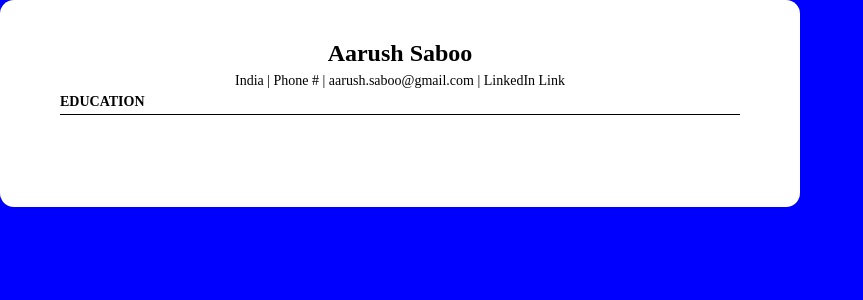
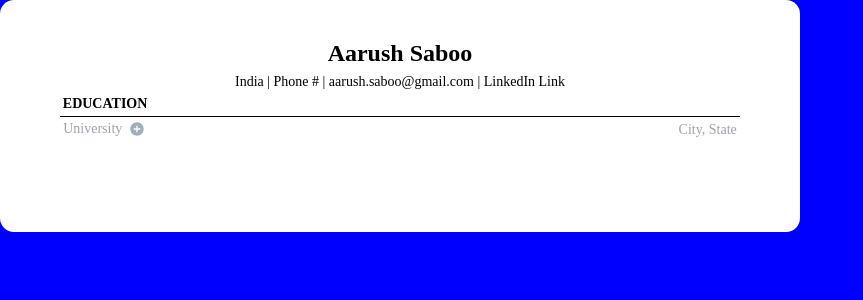
Before and after one commit to aarushsaboo/resume-frontend, a JavaScript app: page / in a window 1280 px wide. Shown: the top 300 px of the page, without its empty margins (0-863 px from the left). Built offline with nearby package versions, Linux system fonts and the light colour scheme; the HTML template or start-up script is replaced by a standard one.

Commit message:
Added leftIcon & rightIcon to each of the components. Intending to make code smaller by passing the styles.

```diff
--- a/src/components/Heading/Heading.js
+++ b/src/components/Heading/Heading.js
@@ -3,9 +3,11 @@ import styles from './Heading.module.css';
 const Heading = () => {
   return (
     <div className={styles.heading}>
+      <div className={styles.leftIcon}></div>
       <p>
         <strong>EDUCATION</strong>
       </p>
+      <div className={styles.rightIcon}></div>
     </div>
   )
 };
--- a/src/components/Heading/Heading.module.css
+++ b/src/components/Heading/Heading.module.css
@@ -21,4 +21,11 @@
 }
 
 
+.leftIcon{
+    padding-right: .2em;
+}
+
+.rightIcon{
+    padding-left: .2rem;
+}
 /* leave room for outline */
--- a/src/components/Organization/Organization.js
+++ b/src/components/Organization/Organization.js
@@ -3,7 +3,38 @@ import styles from './Organization.module.css';
 const Organization = () => {
   return (
     <div className={styles.organization}>
+      <div className={styles.container}>
+        <div className={styles.part1}>
+          <div className={styles.textContent}>
+            <div className={styles.leftIcon}></div>
+            <div className={styles.text}>
+              <p>University</p>
+            </div>
+            <div className={styles.rightIcon}></div>
+          </div>
 
+          <svg
+            width="16"
+            height="16"
+            viewBox="0 0 16 16"
+            fill="none"
+            xmlns="http://www.w3.org/2000/svg"
+            class="cursor-pointer ml-1 mt-0.5 v-popper--has-tooltip"
+          >
+            <path
+              d="M7.99992 1.33398C4.31992 1.33398 1.33325 4.32065 1.33325 8.00065C1.33325 11.6807 4.31992 14.6673 7.99992 14.6673C11.6799 14.6673 14.6666 11.6807 14.6666 8.00065C14.6666 4.32065 11.6799 1.33398 7.99992 1.33398ZM11.3333 8.66732H8.66659V11.334L7.33325 11.334V8.66732H4.66659V7.33398L7.33325 7.33398L7.33325 4.66732H8.66659V7.33398H11.3333L11.3333 8.66732Z"
+              fill="#A1AEB7"
+            ></path>
+          </svg>
+        </div>
+        <div className={styles.part2}>
+          <div className={styles.leftIcon}></div>
+          <div className={styles.cityState}>
+            <p>City, State</p>
+          </div>
+          <div className={styles.rightIcon}></div>
+        </div>
+      </div>
     </div>
   )
 };
--- a/src/components/Organization/Organization.module.css
+++ b/src/components/Organization/Organization.module.css
@@ -0,0 +1,97 @@
+.organization {
+  width: 100%;
+  margin-top: 0.125rem;
+  position: relative;
+}
+
+.container {
+  justify-content: space-between;
+  align-items: center;
+  width: 100%;
+  display: flex;
+}
+
+.part1{
+    justify-content: flex-start;
+    flex-direction: row;
+    display: flex;
+}
+
+.part1 svg{
+    width: 16px; height: 16px; left: 100%;
+    cursor: pointer;
+    margin-top: 0.125rem;
+    margin-left: 0.25rem;
+    display: block;
+    vertical-align: middle;
+}
+
+/* text */
+.textContent{
+    align-items: center;
+    display: flex;
+    position: relative;
+}
+
+.text{
+    cursor: pointer;
+
+    font-size: 14px;
+    text-transform: unset;
+    font-family: "Times New Roman", Times, serif;
+    line-height: 20.5px;
+    text-align: left;
+
+    border-bottom-width: 1px;
+    border-color: transparent;
+    min-width: 20px;
+}
+
+/* outline for .text */
+
+.text p{
+
+    margin-left: 0px !important;
+    height: max-content;
+    margin: 0;
+        color: rgb(156 163 175);
+}
+
+/* part2 */
+.part2{
+    align-items: center;
+    position: relative;
+    display: flex;
+
+}
+
+.leftIcon{
+    padding-right: .2em;
+}
+
+.rightIcon{
+    padding-left: .2rem;
+}
+
+.cityState{
+
+    font-size: 14px;
+    text-transform: unset;
+    font-family: "Times New Roman", Times, serif;
+    line-height: 21.5px;
+
+    text-align: left;
+
+    border-color: transparent;
+
+    border-bottom-width: 1px;
+
+    min-width: 20px;
+}
+
+.cityState p{
+    height: max-content;
+    margin-left: 0px;
+    cursor: pointer;
+    color: rgb(156 163 175);
+}
--- a/src/pages/ResumeWorkspace/ResumeWorkspace.js
+++ b/src/pages/ResumeWorkspace/ResumeWorkspace.js
@@ -1,6 +1,7 @@
 import styles from './ResumeWorkspace.module.css';
 import Personal from './components/Personal/Personal';
 import Heading from '../../components/Heading/Heading';
+import Organization from '../../components/Organization/Organization';
 
 const ResumeWorkspace = () => {
   return (
@@ -9,7 +10,8 @@ const ResumeWorkspace = () => {
       <div className={styles.resumeContent}>
         <Personal />
         <div className={styles.education}>
-          <Heading />
+                  <Heading />
+                  <Organization />
         </div>
       </div>
     </div>
--- a/src/pages/ResumeWorkspace/components/Personal/Personal.js
+++ b/src/pages/ResumeWorkspace/components/Personal/Personal.js
@@ -1,18 +1,25 @@
-import styles from './Personal.module.css';
+import styles from "./Personal.module.css"
 
 const Personal = () => {
   return (
     <div className={styles.personal}>
       <div className={styles.name}>
+        <div className={styles.leftIcon}></div>
         <p>
           <strong>Aarush Saboo</strong>
         </p>
+
+        <div className={styles.rightIcon}></div>
       </div>
+      <div className={styles.container}>
         <div className={styles.otherPersonalDetails}>
+          <div className={styles.leftIcon}></div>
           <p>India | Phone # | aarush.saboo@gmail.com | LinkedIn Link</p>
+          <div className={styles.rightIcon}></div>
+        </div>
       </div>
     </div>
   )
-};
+}
 
-export default Personal;
+export default Personal
--- a/src/pages/ResumeWorkspace/components/Personal/Personal.module.css
+++ b/src/pages/ResumeWorkspace/components/Personal/Personal.module.css
@@ -20,10 +20,33 @@
     padding: 4px 0;
 }
 
+/* other personal details */
+.container{
+
+    padding-bottom: 1px;
+    padding-top: 1px;
+
+    justify-content: center;
+    width: 100%;
+    display: flex;
+    align-items: center;
+}
+
+
+.leftIcon{
+    padding-right: .2em;
+}
+
+.rightIcon{
+    padding-left: .2rem;
+}
+
 .otherPersonalDetails{
     word-wrap: break-word;
     white-space: pre-wrap;
     white-space: break-spaces;
+    display: flex;
+    flex-direction: row;
 }
 
 .otherPersonalDetails p{
```
Lines whose indentation alone changed are shown as unchanged.
